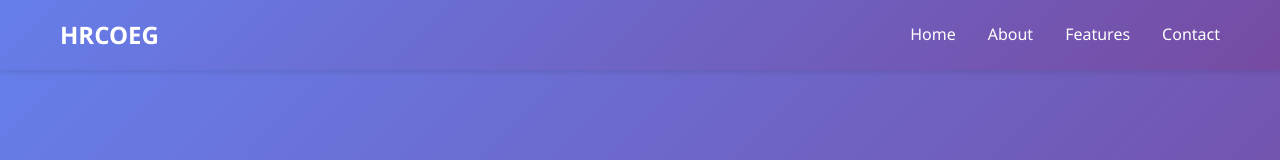
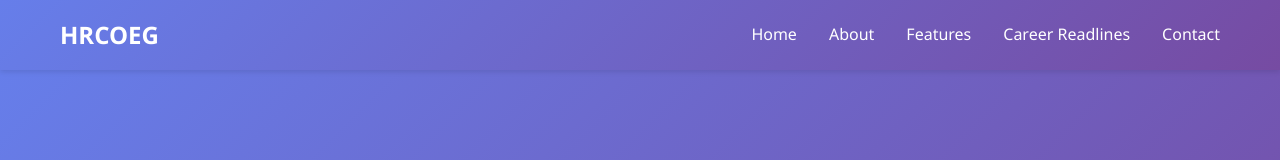
Before and after one commit to anggerpriad/HRCOEG, a plain HTML site: page index.html in a window 1280 px wide. Shown: the top 160 px of the page. Drawn offline with Linux system fonts and the light colour scheme.

Commit message:
Add 'Career Readlines' link to navigation
Added a new link to the navigation for 'Career Readlines'.

```diff
--- a/index.html
+++ b/index.html
@@ -15,6 +15,7 @@
         <li><a href="#home">Home</a></li>
         <li><a href="#about">About</a></li>
         <li><a href="#features">Features</a></li>
+        <li><a href="career-readlines.html">Career Readlines</a></li>
         <li><a href="#contact">Contact</a></li>
       </ul>
     </div>
```
